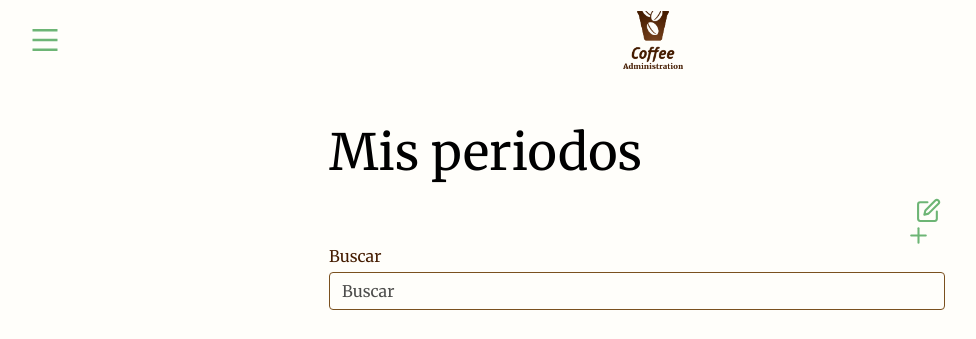
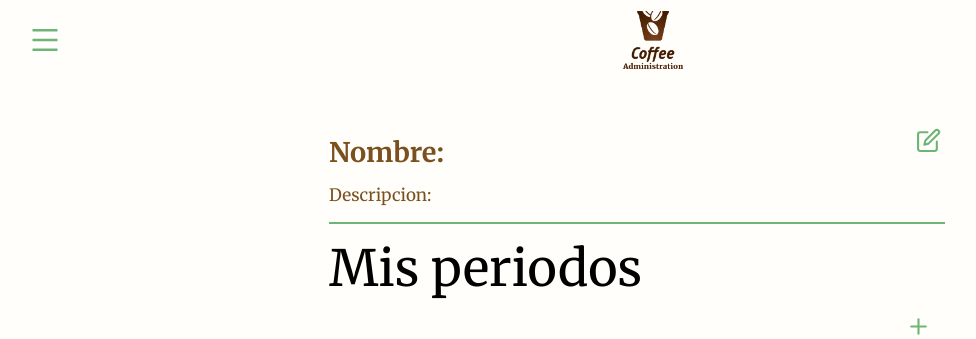
Before and after one commit to MariangelaNM/Coffee-Administration-UI, a React (Vite) app: page /MisPeriodos in a window 1280 px wide. Shown: the top 339 px of the page, without its empty margins (3-979 px from the left). Built offline with nearby package versions, Linux system fonts and the light colour scheme; no server answers.

Commit message:
Ajuste estetico de componetes

```diff
--- a/src/components/routes/MisPeriodos.tsx
+++ b/src/components/routes/MisPeriodos.tsx
@@ -73,12 +73,12 @@ const MisPeriodos = () => {
   }
   return (
     <Container className="col-lg-6 col-xxl-4 my-5 mx-auto">
-      <CustomTitles txt={"Mis periodos"} />
       <CustomZonaInfoDetail
         nombre={zonaInput?.Nombre ?? ""}
         descripcion={zonaInput?.Descripcion ?? ""}
         onClick={updateZona}
       />
+       <CustomTitles txt={"Mis periodos"} />
       <CustomAdd onClick={CreatePeriodo} />
       <CustomSearch
         label="Buscar"
--- a/src/components/routes/Zonas.tsx
+++ b/src/components/routes/Zonas.tsx
@@ -65,12 +65,12 @@ const Zonas = () => {
 
   return (
     <Container className="col-lg-6 col-xxl-4 my-5 mx-auto">
-      <CustomTitles txt={"Mis zonas"} />
       <CustomFincaInfoDetail
         nombre={fincasData?.Nombre ?? ""}
         descripcion={fincasData?.Descripcion ?? ""}
         onClick={updateFinca}
       />
+       <CustomTitles txt={"Mis zonas"} />
       <CustomAdd onClick={CreateZona} />
       <CustomSearch
         label="Buscar"
--- a/src/components/widgets/CustomColectorWidget/CustomColectorListElement.tsx
+++ b/src/components/widgets/CustomColectorWidget/CustomColectorListElement.tsx
@@ -1,9 +1,9 @@
 import React from "react";
-import { Row, Col, Container } from "react-bootstrap";
+import { Row, Col, Container, Button } from "react-bootstrap";
 import styled from "styled-components";
 import { themes } from "../../../styles/ColorStyles";
 import { H3, MediumText } from "../../../styles/TextStyles";
-import { FiEdit } from "react-icons/fi";
+import { FiEdit, FiTrash2 } from "react-icons/fi";
 import "../Customicon.scss";
 import "../CustomZonasWidgets/TableStyle.scss";
 import { Colector } from "../../../models/Colector";
@@ -17,38 +17,56 @@ const CustomColectorListElement: React.FC<CustomColectorListElementProps> = ({
   colector,
   onClick,
 }) => {
+  const handleEditClick = (event: React.MouseEvent) => {
+    event.stopPropagation();
+    // Lógica para editar
+    console.log("EDITAR");
+    onClick(colector.id);
+  };
+
+  const handleDeleteClick = (event: React.MouseEvent) => {
+    event.stopPropagation();
+    // Lógica para eliminar
+    console.log("BORRAR");
+  };
   return (
-    <Container
-      className="detail-card mb-3"
-      onClick={() => onClick(colector.id)}
-    >
+    <Container className="detail-card mb-3">
       <Row className="mt-2 mb-2">
         <Col className="d-flex flex-column justify-content-center">
+          <Col className="d-flex mt-2">
+            <DescriptionTag className="text-selection-disable">
+              Nombre:
+            </DescriptionTag>
+            <div style={{ marginLeft: "5px" }}>
               <Description className="text-selection-disable">
                 {colector.nombre + " " + colector.apellido}
               </Description>
+            </div>
           </Col>
           <Col
             xs={2}
             sm={1}
-          className="d-flex align-items-center justify-content-center"
+            className="d-flex justify-content-end justify-content-between"
           >
-          <div className="center-icon">
+            <Button variant="link" onClick={handleEditClick}>
               <FiEdit className="custom-icon" />
-          </div>
+            </Button>
+            <Button variant="link" onClick={handleDeleteClick}>
+              <FiTrash2 className="custom-icon-red" />
+            </Button>
+          </Col>
         </Col>
       </Row>
     </Container>
   );
 };
 
-const Title = styled(H3)`
-  color: ${themes.dark.text1};
-  text-align: start;
-`;
-
 const Description = styled(MediumText)`
   color: ${themes.dark.text1};
   text-align: start;
 `;
+const DescriptionTag = styled(MediumText)`
+  color: ${themes.dark.cafe_medio};
+  text-align: start;
+`;
 export default CustomColectorListElement;
--- a/src/components/widgets/CustomFincaWidgets/CustomFincaInfoDetail.tsx
+++ b/src/components/widgets/CustomFincaWidgets/CustomFincaInfoDetail.tsx
@@ -18,15 +18,31 @@ const CustomFincaInfoDetail: React.FC<CustomFincaInfoDetailProps> = ({
   onClick,
 }) => {
   return (
+    <div className="data-item">
       <Row>
         <Col className="flex-grow-1">
-        <Title>{nombre}</Title>
-        <Description>{descripcion}</Description>
+          <Col className="d-flex mt-2">
+            <TitleTag className="text-selection-disable">Nombre:</TitleTag>
+            <div style={{ marginLeft: "5px" }}>
+              <Title className="text-selection-disable">{nombre}</Title>
+            </div>
+          </Col>
+          <Col className="d-flex mt-2">
+            <DescriptionTag className="text-selection-disable">
+              Descripcion:
+            </DescriptionTag>
+            <div style={{ marginLeft: "5px" }}>
+              <Description className="text-selection-disable">
+                {descripcion}
+              </Description>
+            </div>
+          </Col>
         </Col>
         <Col xs={2} sm={1} className="text-right">
           <FiEdit className="custom-icon" onClick={onClick} />
         </Col>
       </Row>
+    </div>
   );
 };
 
@@ -34,9 +50,16 @@ const Title = styled(H3)`
   color: ${themes.dark.text1};
   text-align: start;
 `;
-
+const TitleTag = styled(H3)`
+  color: ${themes.dark.cafe_medio};
+  text-align: start;
+`;
 const Description = styled(MediumText)`
   color: ${themes.dark.text1};
   text-align: start;
 `;
+const DescriptionTag = styled(MediumText)`
+  color: ${themes.dark.cafe_medio};
+  text-align: start;
+`;
 export default CustomFincaInfoDetail;
--- a/src/components/widgets/CustomFincaWidgets/CustomFincaListElement.tsx
+++ b/src/components/widgets/CustomFincaWidgets/CustomFincaListElement.tsx
@@ -1,9 +1,9 @@
 import React from "react";
-import { Row, Col, Container } from "react-bootstrap";
+import { Row, Col, Container, Button } from "react-bootstrap";
 import styled from "styled-components";
 import { themes } from "../../../styles/ColorStyles";
 import { H3, MediumText } from "../../../styles/TextStyles";
-import { FiArrowRight } from "react-icons/fi";
+import { FiArrowRight, FiEdit, FiTrash2 } from "react-icons/fi";
 import "../Customicon.scss";
 import "../CustomZonasWidgets/TableStyle.scss";
 import { Finca } from "../../../models/Finca";
@@ -19,17 +19,70 @@ const CustomFincaListElement: React.FC<CustomFincaListElementProps> = ({
   count,
   onClick,
 }) => {
+  const handleEditClick = (event: React.MouseEvent) => {
+    event.stopPropagation();
+    // Lógica para editar
+    console.log("EDITAR");
+  };
+
+  const handleDeleteClick = (event: React.MouseEvent) => {
+    event.stopPropagation();
+    // Lógica para eliminar
+    console.log("BORRAR");
+  };
+
   return (
     <Container className="detail-card mb-3" onClick={() => onClick(finca.Id)}>
       <Row className="mt-2">
         <Col className="d-flex flex-column justify-content-center">
+          <Col className="d-flex mt-2">
+            <TitleTag className="text-selection-disable">Nombre:</TitleTag>
+            <div style={{ marginLeft: "5px" }}>
               <Title className="text-selection-disable">{finca.Nombre}</Title>
+            </div>
+          </Col>
+          <Col className="d-flex mt-2">
+            <DescriptionTag className="text-selection-disable">
+              Ubicación:
+            </DescriptionTag>
+            <div style={{ marginLeft: "5px" }}>
               <Description className="text-selection-disable">
                 {finca.Ubicacion}
               </Description>
+            </div>
+          </Col>
+          <Col className="d-flex mt-2">
+            <DescriptionTag className="text-selection-disable">
+              Descripción:
+            </DescriptionTag>
+            <div style={{ marginLeft: "5px" }}>
               <Description className="text-selection-disable">
                 {finca.Descripcion}
               </Description>
+            </div>
+          </Col>
+          <Col className="d-flex mt-2">
+            <DescriptionTag className="text-selection-disable">
+              Zonas:
+            </DescriptionTag>
+            <div style={{ marginLeft: "5px" }}>
+              <Description className="text-selection-disable">
+                {count}
+              </Description>
+            </div>
+          </Col>
+          <Col
+            xs={2}
+            sm={1}
+            className="d-flex justify-content-end justify-content-between"
+          >
+            <Button variant="link" onClick={handleEditClick}>
+              <FiEdit className="custom-icon" />
+            </Button>
+            <Button variant="link" onClick={handleDeleteClick}>
+              <FiTrash2 className="custom-icon-red" />
+            </Button>
+          </Col>
         </Col>
         <Col
           xs={2}
@@ -49,9 +102,17 @@ const Title = styled(H3)`
   color: ${themes.dark.text1};
   text-align: start;
 `;
+const TitleTag = styled(H3)`
+  color: ${themes.dark.cafe_medio};
+  text-align: start;
+`;
 
 const Description = styled(MediumText)`
   color: ${themes.dark.text1};
   text-align: start;
 `;
+const DescriptionTag = styled(MediumText)`
+  color: ${themes.dark.cafe_medio};
+  text-align: start;
+`;
 export default CustomFincaListElement;
--- a/src/components/widgets/CustomPeriodosWidgets/CustomPeriodoListElement.tsx
+++ b/src/components/widgets/CustomPeriodosWidgets/CustomPeriodoListElement.tsx
@@ -1,14 +1,13 @@
 import React from "react";
-import { Row, Col, Container } from "react-bootstrap";
+import { Row, Col, Container, Button } from "react-bootstrap";
 import styled from "styled-components";
 import { themes } from "../../../styles/ColorStyles";
 import { H3, MediumText } from "../../../styles/TextStyles";
-import { FiArrowRight } from "react-icons/fi";
+import { FiArrowRight, FiEdit, FiTrash2 } from "react-icons/fi";
 import "../Customicon.scss";
 import "../CustomZonasWidgets/TableStyle.scss";
 import { Periodo } from "../../../models/Periodo";
-import { TipoRecoleccion }  from "../../../models/TipoRecoleccion";
-
+import { TipoRecoleccion } from "../../../models/TipoRecoleccion";
 
 interface CustomPeriodoListElementProps {
   periodo: Periodo;
@@ -16,33 +15,71 @@ interface CustomPeriodoListElementProps {
   onClick: (id: number) => void;
 }
 
-
 const CustomPeriodoListElement: React.FC<CustomPeriodoListElementProps> = ({
   periodo,
 
   onClick,
 }) => {
-  const desde = new Date(periodo.Desde).toLocaleDateString('es-ES', {
-    year: 'numeric',
-    month: 'numeric',
-    day: 'numeric',
+  const handleEditClick = (event: React.MouseEvent) => {
+    event.stopPropagation();
+    // Lógica para editar
+    console.log("EDITAR");
+  };
+
+  const handleDeleteClick = (event: React.MouseEvent) => {
+    event.stopPropagation();
+    // Lógica para eliminar
+    console.log("BORRAR");
+  };
+
+  const desde = new Date(periodo.Desde).toLocaleDateString("es-ES", {
+    year: "numeric",
+    month: "numeric",
+    day: "numeric",
   });
-  const hasta = new Date(periodo.Hasta).toLocaleDateString('es-ES', {
-    year: 'numeric',
-    month: 'numeric',
-    day: 'numeric',
+  const hasta = new Date(periodo.Hasta).toLocaleDateString("es-ES", {
+    year: "numeric",
+    month: "numeric",
+    day: "numeric",
   });
   return (
     <Container className="detail-card mb-3" onClick={() => onClick(periodo.Id)}>
       <Row className="mt-2">
         <Col className="d-flex flex-column justify-content-center">
-          <Title className="text-selection-disable">{TipoRecoleccion[periodo.TipoRecoleccionID]}</Title>
+          <Col className="d-flex mt-2">
+            <TitleTag className="text-selection-disable">Periodo:</TitleTag>
+            <div style={{ marginLeft: "5px" }}>
+              <Title className="text-selection-disable">
+                {TipoRecoleccion[periodo.TipoRecoleccionID]}
+              </Title>
+            </div>
+          </Col>
+
+          <Col className="d-flex mt-2">
+            <DescriptionTag className="text-selection-disable">
+              Costo por unidad:
+            </DescriptionTag>
+            <div style={{ marginLeft: "5px" }}>
+              <Description className="text-selection-disable">
+                {"$" + periodo.PrecioCajuela}
+              </Description>
+            </div>
+          </Col>
           <Description className="text-selection-disable">
-            {desde+ " - " + hasta}
+            {desde + " - " + hasta}
           </Description>
-          <Description className="text-selection-disable">
-            {"$" + periodo.PrecioCajuela}
-          </Description>
+          <Col
+            xs={2}
+            sm={1}
+            className="d-flex justify-content-end justify-content-between"
+          >
+            <Button variant="link" onClick={handleEditClick}>
+              <FiEdit className="custom-icon" />
+            </Button>
+            <Button variant="link" onClick={handleDeleteClick}>
+              <FiTrash2 className="custom-icon-red" />
+            </Button>
+          </Col>
         </Col>
         <Col
           xs={2}
@@ -62,9 +99,16 @@ const Title = styled(H3)`
   color: ${themes.dark.text1};
   text-align: start;
 `;
-
+const TitleTag = styled(H3)`
+  color: ${themes.dark.cafe_medio};
+  text-align: start;
+`;
 const Description = styled(MediumText)`
   color: ${themes.dark.text1};
   text-align: start;
 `;
+const DescriptionTag = styled(MediumText)`
+  color: ${themes.dark.cafe_medio};
+  text-align: start;
+`;
 export default CustomPeriodoListElement;
--- a/src/components/widgets/CustomZonasWidgets/CustomZonaInfoDetail.tsx
+++ b/src/components/widgets/CustomZonasWidgets/CustomZonaInfoDetail.tsx
@@ -18,25 +18,48 @@ const CustomZonaInfoDetail: React.FC<CustomZonaInfoDetailProps> = ({
   onClick,
 }) => {
   return (
+    <div className="data-item">
     <Row>
       <Col className="flex-grow-1">
-        <Title>{nombre}</Title>
-        <Description>{descripcion}</Description>
+        <Col className="d-flex mt-2">
+          <TitleTag className="text-selection-disable">Nombre:</TitleTag>
+          <div style={{ marginLeft: "5px" }}>
+            <Title className="text-selection-disable">{nombre}</Title>
+          </div>
+        </Col>
+        <Col className="d-flex mt-2">
+          <DescriptionTag className="text-selection-disable">
+            Descripcion:
+          </DescriptionTag>
+          <div style={{ marginLeft: "5px" }}>
+            <Description className="text-selection-disable">
+              {descripcion}
+            </Description>
+          </div>
+        </Col>
       </Col>
       <Col xs={2} sm={1} className="text-right">
         <FiEdit className="custom-icon" onClick={onClick} />
       </Col>
     </Row>
-  );
+  </div>
+);
 };
 
 const Title = styled(H3)`
-  color: ${themes.dark.text1};
-  text-align: start;
+color: ${themes.dark.text1};
+text-align: start;
 `;
-
+const TitleTag = styled(H3)`
+color: ${themes.dark.cafe_medio};
+text-align: start;
+`;
 const Description = styled(MediumText)`
-  color: ${themes.dark.text1};
-  text-align: start;
+color: ${themes.dark.text1};
+text-align: start;
+`;
+const DescriptionTag = styled(MediumText)`
+color: ${themes.dark.cafe_medio};
+text-align: start;
 `;
 export default CustomZonaInfoDetail;
--- a/src/components/widgets/CustomZonasWidgets/CustomZonaListElement.tsx
+++ b/src/components/widgets/CustomZonasWidgets/CustomZonaListElement.tsx
@@ -1,9 +1,9 @@
 import React from "react";
-import { Row, Col, Container } from "react-bootstrap";
+import { Row, Col, Container, Button } from "react-bootstrap";
 import styled from "styled-components";
 import { themes } from "../../../styles/ColorStyles";
 import { H3, MediumText } from "../../../styles/TextStyles";
-import { FiArrowRight } from "react-icons/fi";
+import { FiArrowRight, FiEdit, FiTrash2 } from "react-icons/fi";
 import "../Customicon.scss";
 import "./TableStyle.scss";
 import { Zona } from "../../../models/Zona";
@@ -15,19 +15,65 @@ interface CustomZonaListElementProps {
 }
 
 const CustomZonaListElement: React.FC<CustomZonaListElementProps> = ({
-    zona,
+  zona,
   count,
   onClick,
 }) => {
+  const handleEditClick = (event: React.MouseEvent) => {
+    event.stopPropagation();
+    // Lógica para editar
+    console.log("EDITAR");
+  };
+
+  const handleDeleteClick = (event: React.MouseEvent) => {
+    event.stopPropagation();
+    // Lógica para eliminar
+    console.log("BORRAR");
+  };
   return (
     <Container className="detail-card mb-3" onClick={() => onClick(zona.Id)}>
       <Row className="mt-2">
         <Col className="d-flex flex-column justify-content-center">
-          <Title className="text-selection-disable">{zona.Nombre}</Title>
-          <Description className="text-selection-disable">
-            {zona.Descripcion}
-          </Description>
+          <Col className="d-flex mt-2">
+            <TitleTag className="text-selection-disable">Nombre:</TitleTag>
+            <div style={{ marginLeft: "5px" }}>
+              <Title className="text-selection-disable">{zona.Nombre}</Title>
+            </div>
+          </Col>
+          <Col className="d-flex mt-2">
+            <DescriptionTag className="text-selection-disable">
+              Descripción:
+            </DescriptionTag>
+            <div style={{ marginLeft: "5px" }}>
+              <Description className="text-selection-disable">
+                {zona.Descripcion}
+              </Description>
+            </div>
+          </Col>
+          <Col className="d-flex mt-2">
+            <DescriptionTag className="text-selection-disable">
+              Periodos:
+            </DescriptionTag>
+            <div style={{ marginLeft: "5px" }}>
+              <Description className="text-selection-disable">
+                {count}
+              </Description>
+            </div>
+          </Col>
+          <Col
+            xs={2}
+            sm={1}
+            className="d-flex justify-content-end justify-content-between"
+          >
+            <Button variant="link" onClick={handleEditClick}>
+              <FiEdit className="custom-icon" />
+            </Button>
+            <Button variant="link" onClick={handleDeleteClick}>
+              <FiTrash2 className="custom-icon-red" />
+            </Button>
+          </Col>
         </Col>
+
         <Col
           xs={2}
           sm={1}
@@ -46,9 +92,16 @@ const Title = styled(H3)`
   color: ${themes.dark.text1};
   text-align: start;
 `;
-
+const TitleTag = styled(H3)`
+  color: ${themes.dark.cafe_medio};
+  text-align: start;
+`;
 const Description = styled(MediumText)`
   color: ${themes.dark.text1};
   text-align: start;
 `;
+const DescriptionTag = styled(MediumText)`
+  color: ${themes.dark.cafe_medio};
+  text-align: start;
+`;
 export default CustomZonaListElement;
--- a/src/components/widgets/Customicon.scss
+++ b/src/components/widgets/Customicon.scss
@@ -3,3 +3,11 @@
     background-color: #fffefa;
     font-size: 25px;
 }
+.custom-icon-red{
+    color: #ef0a0a;
+    background-color: #fffefa;
+    font-size: 25px;
+}
+.data-item{
+    border-bottom:solid #6db575 2px;
+}
```
Lines whose indentation alone changed are shown as unchanged.
